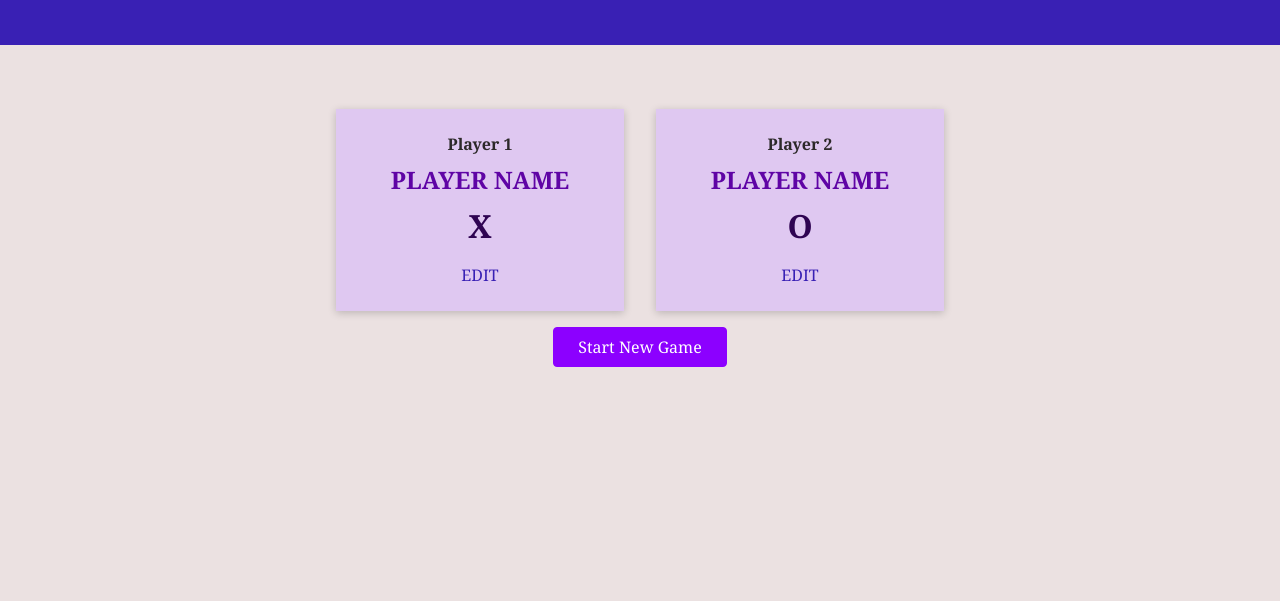
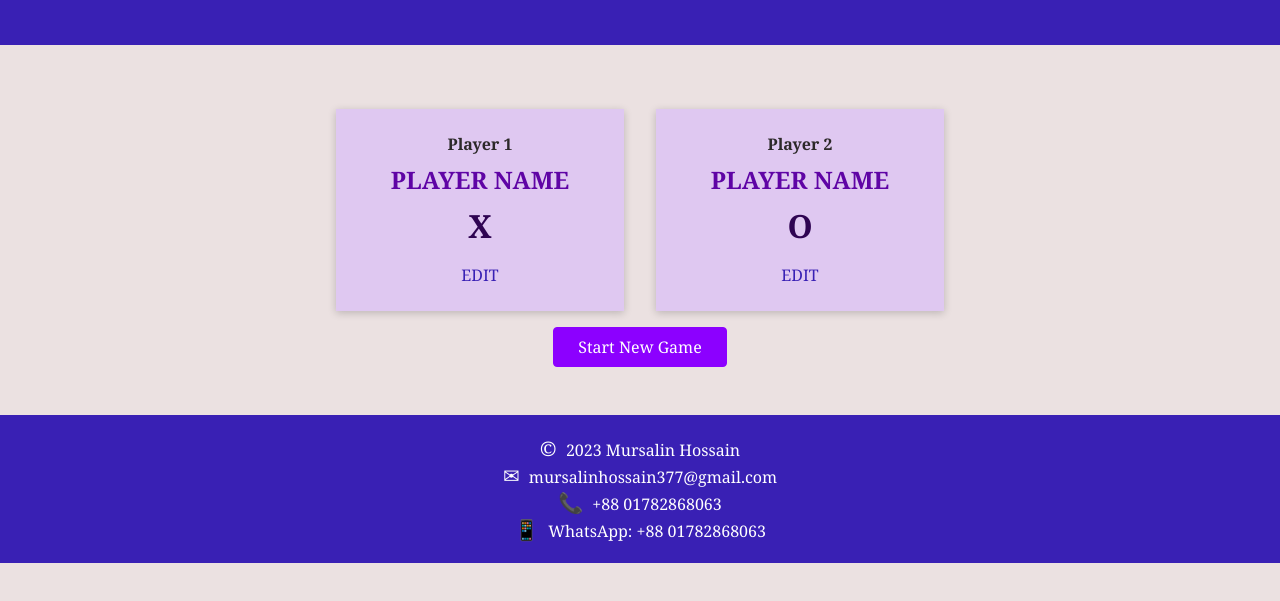
Before and after one commit to tigermursa/tic-tac-toe, a plain HTML site: page index.html in a window 1280 px wide. Shown: the part 143-744 px from the top of the page. Drawn offline with Linux system fonts and the light colour scheme.

Commit message:
added a footer

```diff
--- a/index.html
+++ b/index.html
@@ -85,7 +85,20 @@
 
         </section>
     </main>
-
+    <footer class="footer">
+        <div>
+            <span class="footer-icon">&#169;</span> 2023 Mursalin Hossain
+        </div>
+        <div>
+            <span class="footer-icon">&#x2709;</span> mursalinhossain377@gmail.com
+        </div>
+        <div>
+            <span class="footer-icon">&#x1F4DE;</span> +88 01782868063
+        </div>
+        <div>
+            <span class="footer-icon">&#x1F4F1;</span> WhatsApp: +88 01782868063
+        </div>
+    </footer>
 </body>
 
 </html>
--- a/styles.css
+++ b/styles.css
@@ -25,7 +25,7 @@ body {
 .btn-alt {
   background-color: transparent;
   border-color: transparent;
-  color:rgb(57, 32, 180);
+  color: rgb(57, 32, 180);
   padding: 0.5rem 1.5rem;
 }
 
@@ -38,3 +38,17 @@ body {
   background-color: rgb(207, 167, 240);
   border-color: transparent;
 }
+
+/* footer */
+.footer {
+  background-color: rgb(57, 32, 180);
+  padding: 20px;
+  text-align: center;
+  color: #ffffff;
+}
+
+.footer-icon {
+  font-size: 20px;
+  margin-right: 5px;
+  color: #ffffff;
+}
```
